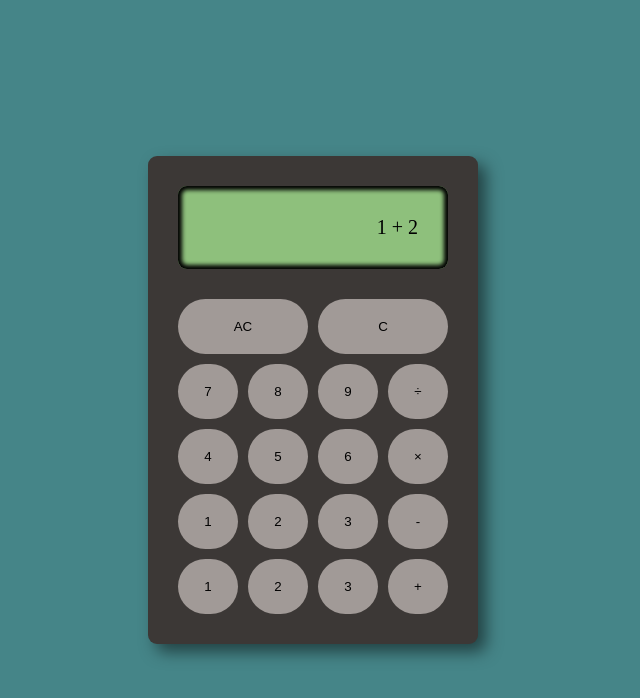
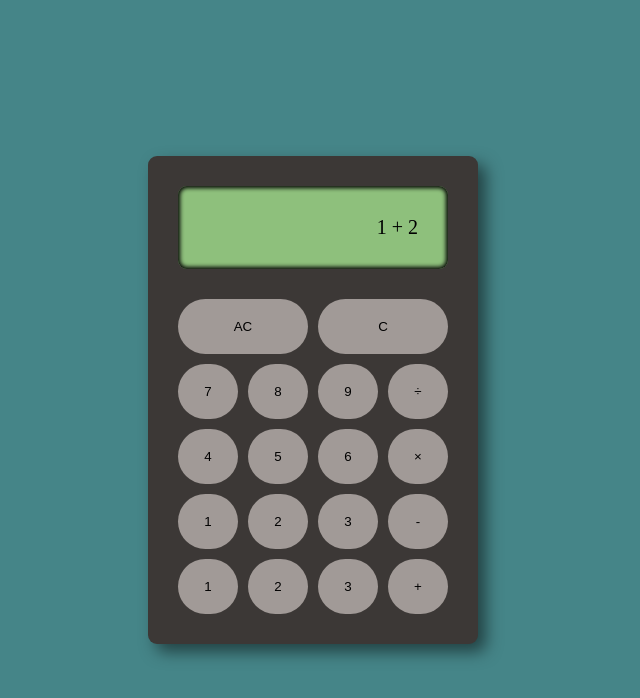
Before and after one commit to Yisaaaa/Calculator, a plain HTML site: page index.html in a window 1280 px wide. Shown: the whole page, without its empty margins (327-967 px from the left). Drawn offline with Linux system fonts and the light colour scheme.

Commit message:
update on style

```diff
--- a/style.css
+++ b/style.css
@@ -53,7 +53,7 @@ body {
   margin-bottom: 3rem;
   border-radius: 9px;
   /* border: solid 3px black; */
-  box-shadow: inset 0 0 4px 4px black;
+  box-shadow: inset 0 0 4px 2px black;
 }
 
 /* 4 columns 5 rows */
```
